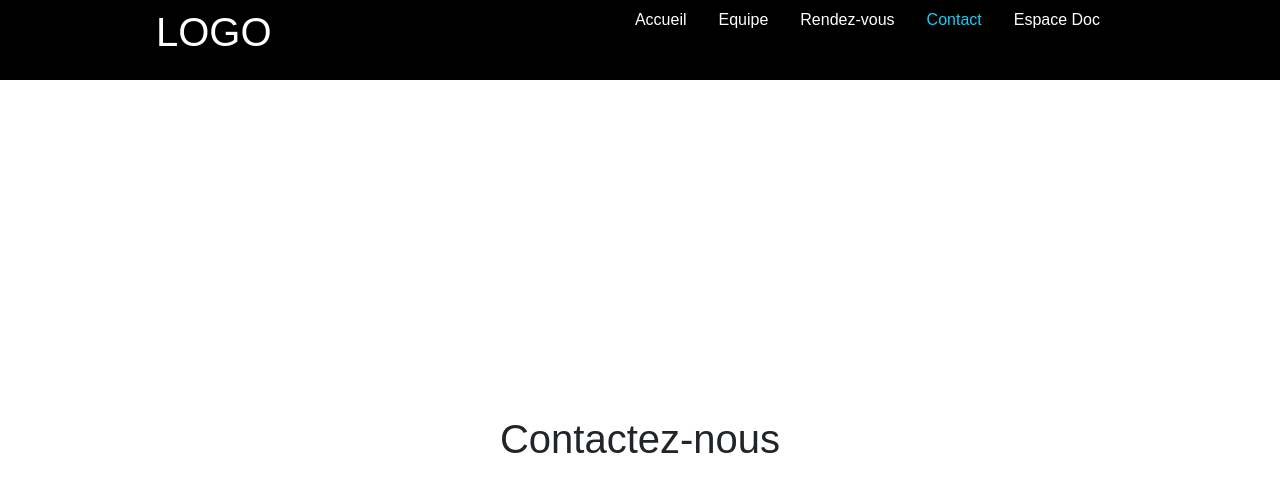
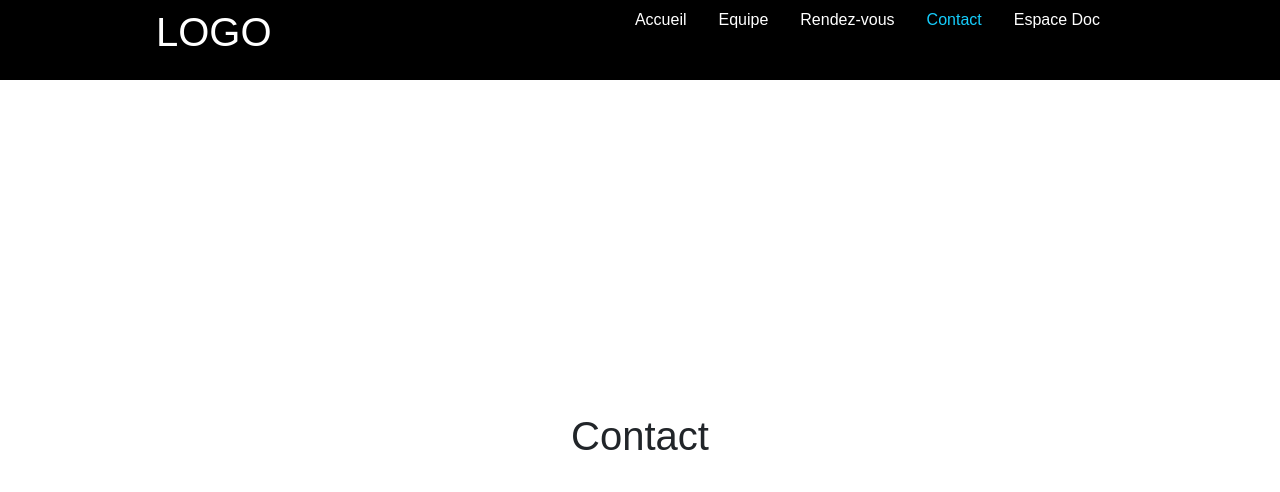
Before and after one commit to juliefino/Lamacomax, a React (Create React App) app in the folder lamacomax/frontend/: page /contact in a window 1280 px wide. Shown: the top 492 px of the page. Built offline with nearby package versions, Linux system fonts and the light colour scheme.

Commit message:
Navbar Modifications css

```diff
--- a/lamacomax/frontend/package.json
+++ b/lamacomax/frontend/package.json
@@ -6,10 +6,14 @@
     "@testing-library/jest-dom": "^5.16.2",
     "@testing-library/react": "^12.1.4",
     "@testing-library/user-event": "^13.5.0",
+    "components": "^0.1.0",
     "react": "^17.0.2",
     "react-dom": "^17.0.2",
+    "react-icons": "^4.3.1",
     "react-router-dom": "^6.2.2",
     "react-scripts": "5.0.0",
+    "styled": "^1.0.0",
+    "styled-components": "^5.3.5",
     "web-vitals": "^2.1.4"
   },
   "scripts": {
--- a/lamacomax/frontend/src/components/navbar/index.js
+++ b/lamacomax/frontend/src/components/navbar/index.js
@@ -8,21 +8,21 @@ const Navbar = () => {
             <NavLink to='/accueil'>
                 <h1>LOGO</h1>
             </NavLink>
-            <Bars/>
+            <Bars />
             <NavMenu>
-                <NavLink to='/accueil' activeStyle>
+                <NavLink to='/accueil' activeStyle={{color:'black'}}>
                     Accueil
                 </NavLink>
-                <NavLink to='/equipe' activeStyle>
+                <NavLink to='/equipe' activeStyle={{color:'black'}}>
                     Equipe
                 </NavLink>
-                <NavLink to='/rdv' activeStyle>
+                <NavLink to='/rdv' activeStyle={{color:'black'}}>
                     Rendez-vous
                 </NavLink>
-                <NavLink to='/contact' activeStyle>
+                <NavLink to='/contact' activeStyle={{color:'black'}}>
                     Contact
                 </NavLink>
-                <NavLink to='/espacedoc' activeStyle>
+                <NavLink to='/espacedoc' activeStyle={{color:'black'}}>
                     Espace Doc
                 </NavLink>
             </NavMenu>
--- a/lamacomax/frontend/src/pages/contact/contact.js
+++ b/lamacomax/frontend/src/pages/contact/contact.js
@@ -2,9 +2,12 @@ import React from 'react';
 
 const Contact = () => {
     return(
-        <div className='container'>
-            <h1 className='text-center' style={{paddingTop: '30%'}}>
-                Contactez-nous
+        <div style={{display:'flex',
+            justifyContent: 'center',
+            alignItems: 'center',
+            height: '90vh'}}>
+            <h1>
+                Contact
             </h1>
         </div>
     )
--- a/lamacomax/frontend/src/pages/equipe/equipe.js
+++ b/lamacomax/frontend/src/pages/equipe/equipe.js
@@ -2,8 +2,11 @@ import React from 'react';
 
 const Equipe = () => {
     return(
-        <div className='container'>
-            <h1 className='text-center' style={{paddingTop: '30%'}}>
+        <div style={{display:'flex',
+            justifyContent: 'center',
+            alignItems: 'center',
+            height: '90vh'}}>
+            <h1>
                 Equipe
             </h1>
         </div>
--- a/lamacomax/frontend/src/pages/rdv/rdv.js
+++ b/lamacomax/frontend/src/pages/rdv/rdv.js
@@ -2,8 +2,11 @@ import React from 'react';
 
 const Rdv = () => {
     return(
-        <div className='container'>
-            <h1 className='text-center' style={{paddingTop: '30%'}}>
+        <div style={{display:'flex',
+            justifyContent: 'center',
+            alignItems: 'center',
+            height: '90vh'}}>
+            <h1>
                 Rendez-vous
             </h1>
         </div>
```
Also changed, not shown: 1 other file (tests, documents, lock files or other folders).
